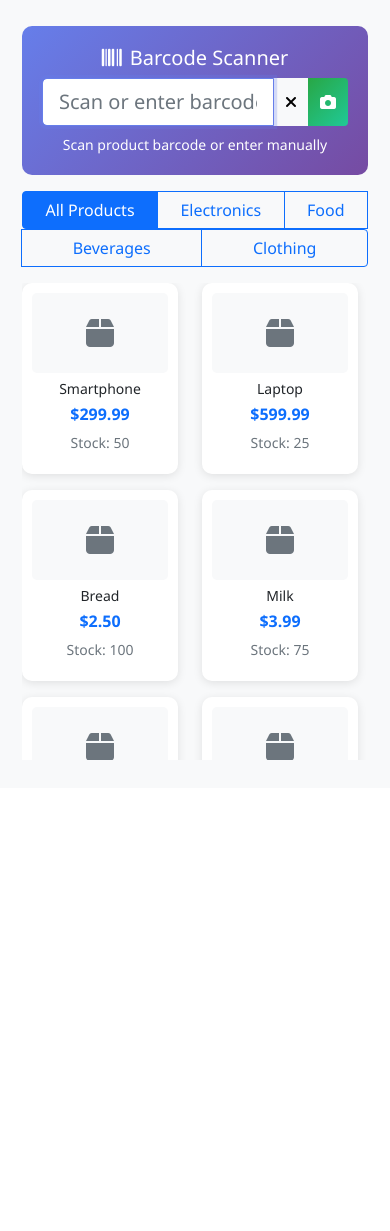
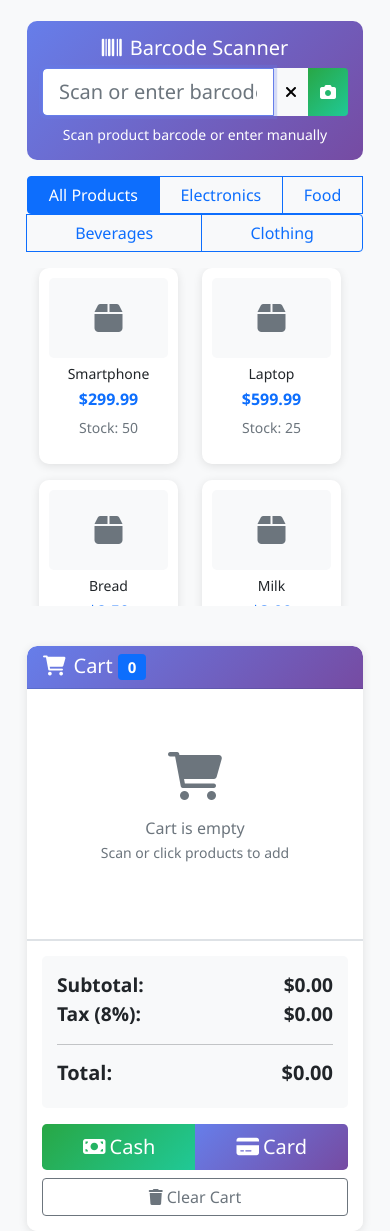
Before and after one commit to madawa55/Mobile_POS_APP, a Flask app: page /pos in a window 390 px wide. Shown: the part 56-1287 px from the top of the page. Before the commit the page ends 816 px from the top, so only its background shows below. Run offline with Flask 3, Linux system fonts and the light colour scheme; a user stored in the database is signed in; some libraries are stand-ins or nearby versions.

Commit message:
fix issue

```diff
--- a/static/css/style.css
+++ b/static/css/style.css
@@ -215,6 +215,8 @@ body {
 @media (max-width: 768px) {
     .pos-container {
         padding: 10px;
+        height: auto;
+        overflow: visible;
     }
 
     .product-card {
@@ -228,6 +230,14 @@ body {
 
     .cart-section {
         margin-top: 20px;
+        max-height: none;
+        position: relative;
+    }
+
+    .cart-items {
+        max-height: 300px;
+        overflow-y: auto;
+        -webkit-overflow-scrolling: touch;
     }
 
     .stat-card {
@@ -237,6 +247,12 @@ body {
     .stat-number {
         font-size: 1.5rem;
     }
+
+    .product-grid {
+        max-height: 50vh;
+        overflow-y: auto;
+        -webkit-overflow-scrolling: touch;
+    }
 }
 
 @media (max-width: 576px) {
@@ -245,11 +261,29 @@ body {
     }
 
     .product-grid {
-        max-height: 60vh;
+        max-height: 45vh;
+        overflow-y: auto;
+        -webkit-overflow-scrolling: touch;
     }
 
     .cart-section {
-        max-height: 50vh;
+        max-height: none;
+        position: relative;
+    }
+
+    .cart-items {
+        max-height: 250px;
+        overflow-y: auto;
+        -webkit-overflow-scrolling: touch;
+    }
+
+    .pos-container .row {
+        margin: 0;
+    }
+
+    .pos-container .col-lg-8,
+    .pos-container .col-lg-4 {
+        padding: 0 10px;
     }
 }
 
--- a/templates/cashier/pos.html
+++ b/templates/cashier/pos.html
@@ -5,19 +5,21 @@
 {% block extra_css %}
 <style>
     .pos-container {
-        height: calc(100vh - 100px);
-        overflow: hidden;
+        height: auto;
+        min-height: calc(100vh - 100px);
+        overflow: visible;
     }
 
     .product-grid {
         max-height: calc(100vh - 150px);
         overflow-y: auto;
         padding-right: 10px;
+        -webkit-overflow-scrolling: touch;
     }
 
     .cart-section {
-        height: calc(100vh - 150px);
-        overflow: hidden;
+        height: auto;
+        min-height: 400px;
         display: flex;
         flex-direction: column;
     }
@@ -26,12 +28,17 @@
         flex: 1;
         overflow-y: auto;
         max-height: 400px;
+        -webkit-overflow-scrolling: touch;
+        padding: 15px;
     }
 
     .cart-footer {
         border-top: 2px solid #dee2e6;
-        padding: 15px 0;
+        padding: 15px;
         background: white;
+        position: sticky;
+        bottom: 0;
+        z-index: 10;
     }
 
     .scanner-section {
@@ -41,6 +48,52 @@
         padding: 20px;
         text-align: center;
         margin-bottom: 20px;
+    }
+
+    /* Mobile specific fixes */
+    @media (max-width: 768px) {
+        .pos-container {
+            padding: 5px;
+        }
+
+        .product-grid {
+            max-height: 50vh;
+            margin-bottom: 20px;
+        }
+
+        .cart-section {
+            position: relative;
+            margin-top: 20px;
+        }
+
+        .cart-items {
+            max-height: 300px;
+            min-height: 200px;
+        }
+
+        .cart-footer {
+            position: relative;
+            margin-top: auto;
+        }
+
+        .scanner-section {
+            padding: 15px;
+            margin-bottom: 15px;
+        }
+
+        .product-card {
+            margin-bottom: 15px;
+        }
+    }
+
+    @media (max-width: 576px) {
+        .cart-items {
+            max-height: 250px;
+        }
+
+        .product-grid {
+            max-height: 40vh;
+        }
     }
 </style>
 {% endblock %}
@@ -119,16 +172,16 @@
                     </h5>
                 </div>
 
-                <div class="card-body p-0">
-                    <div class="cart-items p-3" id="cartItems">
-                        <div class="text-center text-muted py-5">
-                            <i class="fas fa-shopping-cart fa-3x mb-3"></i>
-                            <p>Cart is empty<br><small>Scan or click products to add</small></p>
-                        </div>
+                <!-- Cart Items - Scrollable -->
+                <div class="cart-items" id="cartItems">
+                    <div class="text-center text-muted py-5">
+                        <i class="fas fa-shopping-cart fa-3x mb-3"></i>
+                        <p>Cart is empty<br><small>Scan or click products to add</small></p>
                     </div>
                 </div>
 
-                <div class="cart-footer p-3">
+                <!-- Cart Footer - Always Visible -->
+                <div class="cart-footer">
                     <div class="cart-total mb-3">
                         <div class="d-flex justify-content-between">
                             <span>Subtotal:</span>
@@ -147,10 +200,10 @@
 
                     <div class="d-grid gap-2">
                         <div class="btn-group" role="group">
-                            <button class="btn btn-success" onclick="processPayment('cash')" id="cashBtn">
+                            <button class="btn btn-success btn-lg" onclick="processPayment('cash')" id="cashBtn">
                                 <i class="fas fa-money-bill me-1"></i>Cash
                             </button>
-                            <button class="btn btn-primary" onclick="processPayment('card')" id="cardBtn">
+                            <button class="btn btn-primary btn-lg" onclick="processPayment('card')" id="cardBtn">
                                 <i class="fas fa-credit-card me-1"></i>Card
                             </button>
                         </div>
```
